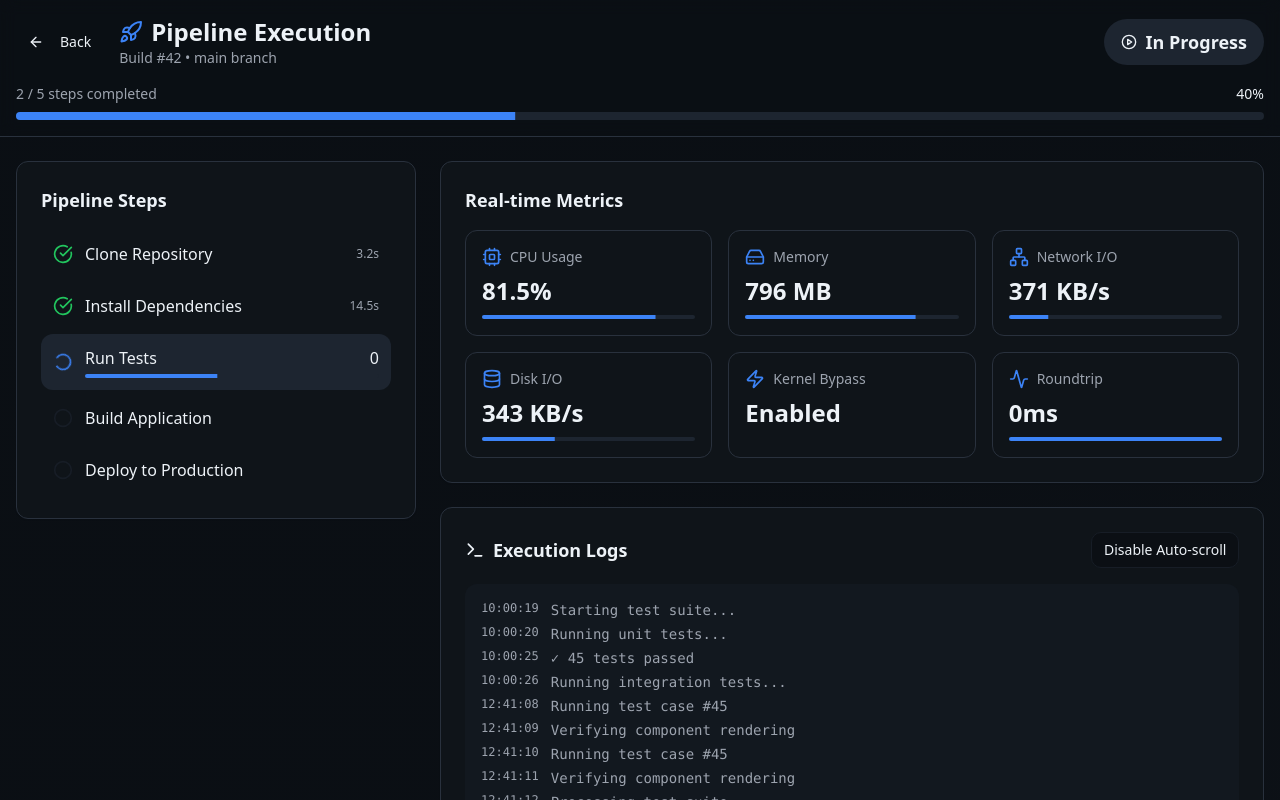
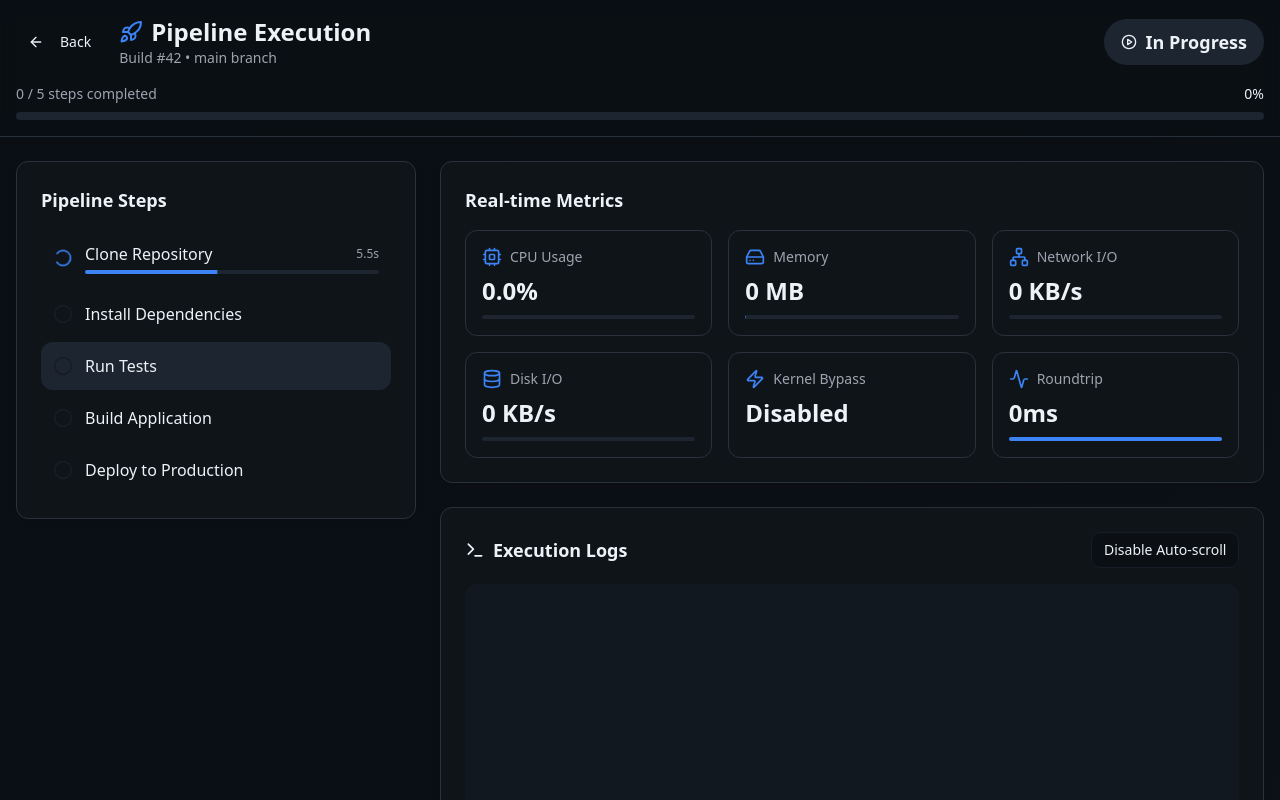
Before and after one commit to RitabrataRoychowdhury/pipeline-deploy-wizard, a React (Vite) app: page /pipelines/1/execution in a window 1280 px wide. Shown: the top 800 px of the page. Built offline with nearby package versions, Linux system fonts and the light colour scheme; sample sign-in values are in the browser's storage.

Commit message:
Refactor PipelineExecution step times

```diff
--- a/src/pages/PipelineExecution.tsx
+++ b/src/pages/PipelineExecution.tsx
@@ -61,14 +61,11 @@ const mockSteps: PipelineStep[] = [
   {
     id: '1',
     name: 'Clone Repository',
-    status: 'success',
-    startTime: '2024-01-15T10:00:00Z',
-    endTime: '2024-01-15T10:00:03Z',
-    duration: 3200,
+    status: 'running',
+    startTime: new Date().toISOString(),
+    duration: 0,
     logs: [
-      { timestamp: '10:00:00', level: 'info', message: 'Initializing git clone...' },
-      { timestamp: '10:00:01', level: 'info', message: 'Cloning from https://github.com/user/repo.git' },
-      { timestamp: '10:00:02', level: 'success', message: 'Repository cloned successfully' },
+      { timestamp: new Date().toTimeString().split(' ')[0], level: 'info', message: 'Initializing git clone...' },
     ],
     metrics: {
       cpuUsage: 15,
@@ -82,43 +79,28 @@ const mockSteps: PipelineStep[] = [
   {
     id: '2',
     name: 'Install Dependencies',
-    status: 'success',
-    startTime: '2024-01-15T10:00:04Z',
-    endTime: '2024-01-15T10:00:18Z',
-    duration: 14500,
-    logs: [
-      { timestamp: '10:00:04', level: 'info', message: 'Running npm install...' },
-      { timestamp: '10:00:05', level: 'info', message: 'Fetching packages from registry' },
-      { timestamp: '10:00:12', level: 'warning', message: '2 packages have security vulnerabilities' },
-      { timestamp: '10:00:18', level: 'success', message: 'Dependencies installed successfully' },
-    ],
+    status: 'pending',
+    logs: [],
     metrics: {
-      cpuUsage: 45,
-      memoryUsage: 512,
-      networkIO: 2048,
-      diskIO: 1024,
-      kernelBypass: true,
-      deploymentRoundtrip: 120,
+      cpuUsage: 0,
+      memoryUsage: 0,
+      networkIO: 0,
+      diskIO: 0,
+      kernelBypass: false,
+      deploymentRoundtrip: 0,
     },
   },
   {
     id: '3',
     name: 'Run Tests',
-    status: 'running',
-    startTime: '2024-01-15T10:00:19Z',
-    duration: 0,
-    logs: [
-      { timestamp: '10:00:19', level: 'info', message: 'Starting test suite...' },
-      { timestamp: '10:00:20', level: 'info', message: 'Running unit tests...' },
-      { timestamp: '10:00:25', level: 'info', message: '✓ 45 tests passed' },
-      { timestamp: '10:00:26', level: 'info', message: 'Running integration tests...' },
-    ],
+    status: 'pending',
+    logs: [],
     metrics: {
-      cpuUsage: 78,
-      memoryUsage: 768,
-      networkIO: 128,
-      diskIO: 256,
-      kernelBypass: true,
+      cpuUsage: 0,
+      memoryUsage: 0,
+      networkIO: 0,
+      diskIO: 0,
+      kernelBypass: false,
       deploymentRoundtrip: 0,
     },
   },
@@ -160,34 +142,74 @@ export const PipelineExecution: React.FC = () => {
   const [autoScroll, setAutoScroll] = useState(true);
   const logScrollRef = React.useRef<HTMLDivElement>(null);
 
-  // Simulate real-time updates
+  // Step durations in seconds (total ~5 minutes)
+  const stepDurations = [10, 40, 80, 100, 70]; // Total: 300 seconds (5 minutes)
+  const [startTime] = useState(Date.now());
+
+  // Simulate real-time updates and step progression
   useEffect(() => {
     const interval = setInterval(() => {
       setSteps((prev) => {
         const updated = [...prev];
-        const runningStep = updated.find((s) => s.status === 'running');
+        const elapsed = (Date.now() - startTime) / 1000; // seconds elapsed
 
-        if (runningStep) {
-          // Add new log entries
-          runningStep.logs.push({
-            timestamp: new Date().toTimeString().split(' ')[0],
-            level: Math.random() > 0.9 ? 'warning' : 'info',
-            message: getRandomLogMessage(),
-          });
+        let cumulativeTime = 0;
+        updated.forEach((step, index) => {
+          const stepDuration = stepDurations[index];
+          const stepStartTime = cumulativeTime;
+          const stepEndTime = cumulativeTime + stepDuration;
 
-          // Update metrics
-          runningStep.metrics.cpuUsage = Math.min(100, runningStep.metrics.cpuUsage + Math.random() * 10 - 5);
-          runningStep.metrics.memoryUsage += Math.random() * 32 - 16;
-          runningStep.metrics.networkIO += Math.random() * 100;
-          runningStep.metrics.diskIO += Math.random() * 50;
-        }
+          if (elapsed < stepStartTime) {
+            // Step hasn't started yet
+            step.status = 'pending';
+          } else if (elapsed >= stepStartTime && elapsed < stepEndTime) {
+            // Step is running
+            step.status = 'running';
+            if (!step.startTime) {
+              step.startTime = new Date(startTime + stepStartTime * 1000).toISOString();
+            }
+            step.duration = (elapsed - stepStartTime) * 1000;
+
+            // Add log entries periodically
+            if (step.logs.length < (elapsed - stepStartTime) / 2) {
+              step.logs.push({
+                timestamp: new Date().toTimeString().split(' ')[0],
+                level: Math.random() > 0.9 ? 'warning' : Math.random() > 0.95 ? 'success' : 'info',
+                message: getRandomLogMessage(step.name),
+              });
+            }
+
+            // Update metrics
+            const progress = (elapsed - stepStartTime) / stepDuration;
+            step.metrics.cpuUsage = 20 + Math.sin(progress * Math.PI) * 50 + Math.random() * 10;
+            step.metrics.memoryUsage = 256 + progress * 512 + Math.random() * 50;
+            step.metrics.networkIO = Math.random() * 200;
+            step.metrics.diskIO = Math.random() * 100;
+            step.metrics.kernelBypass = true;
+            step.metrics.deploymentRoundtrip = 10 + Math.random() * 40;
+          } else {
+            // Step completed
+            step.status = 'success';
+            if (!step.endTime) {
+              step.endTime = new Date(startTime + stepEndTime * 1000).toISOString();
+              step.duration = stepDuration * 1000;
+              step.logs.push({
+                timestamp: new Date().toTimeString().split(' ')[0],
+                level: 'success',
+                message: `${step.name} completed successfully!`,
+              });
+            }
+          }
+
+          cumulativeTime += stepDuration;
+        });
 
         return updated;
       });
-    }, 1000);
+    }, 500); // Update every 500ms for smoother progress
 
     return () => clearInterval(interval);
-  }, []);
+  }, [startTime]);
 
   // Auto-scroll logs
   useEffect(() => {
@@ -448,17 +470,48 @@ const HealthIndicator: React.FC<{
   </div>
 );
 
-function getRandomLogMessage(): string {
-  const messages = [
-    'Processing test suite...',
-    'Running test case #45',
-    'Executing integration tests',
-    'Verifying component rendering',
-    'Testing API endpoints',
-    'Checking authentication flow',
-    'Validating database queries',
-    'Running performance tests',
-  ];
+function getRandomLogMessage(stepName: string): string {
+  const messagesByStep: Record<string, string[]> = {
+    'Clone Repository': [
+      'Cloning from remote repository...',
+      'Fetching branches and tags...',
+      'Checking out main branch...',
+      'Repository cloned successfully',
+    ],
+    'Install Dependencies': [
+      'Resolving package dependencies...',
+      'Downloading packages from registry...',
+      'Installing node modules...',
+      'Building native extensions...',
+      'Cleaning up cache...',
+    ],
+    'Run Tests': [
+      'Starting test suite...',
+      'Running unit tests...',
+      '✓ Authentication tests passed',
+      '✓ API integration tests passed',
+      '✓ Component rendering tests passed',
+      'Running e2e tests...',
+      'All tests completed',
+    ],
+    'Build Application': [
+      'Compiling TypeScript...',
+      'Bundling assets...',
+      'Optimizing images...',
+      'Generating production build...',
+      'Minifying JavaScript...',
+      'Creating source maps...',
+    ],
+    'Deploy to Production': [
+      'Uploading build artifacts...',
+      'Configuring CDN...',
+      'Updating DNS records...',
+      'Running health checks...',
+      'Deployment successful!',
+    ],
+  };
+
+  const messages = messagesByStep[stepName] || ['Processing...'];
   return messages[Math.floor(Math.random() * messages.length)];
 }
 
```
